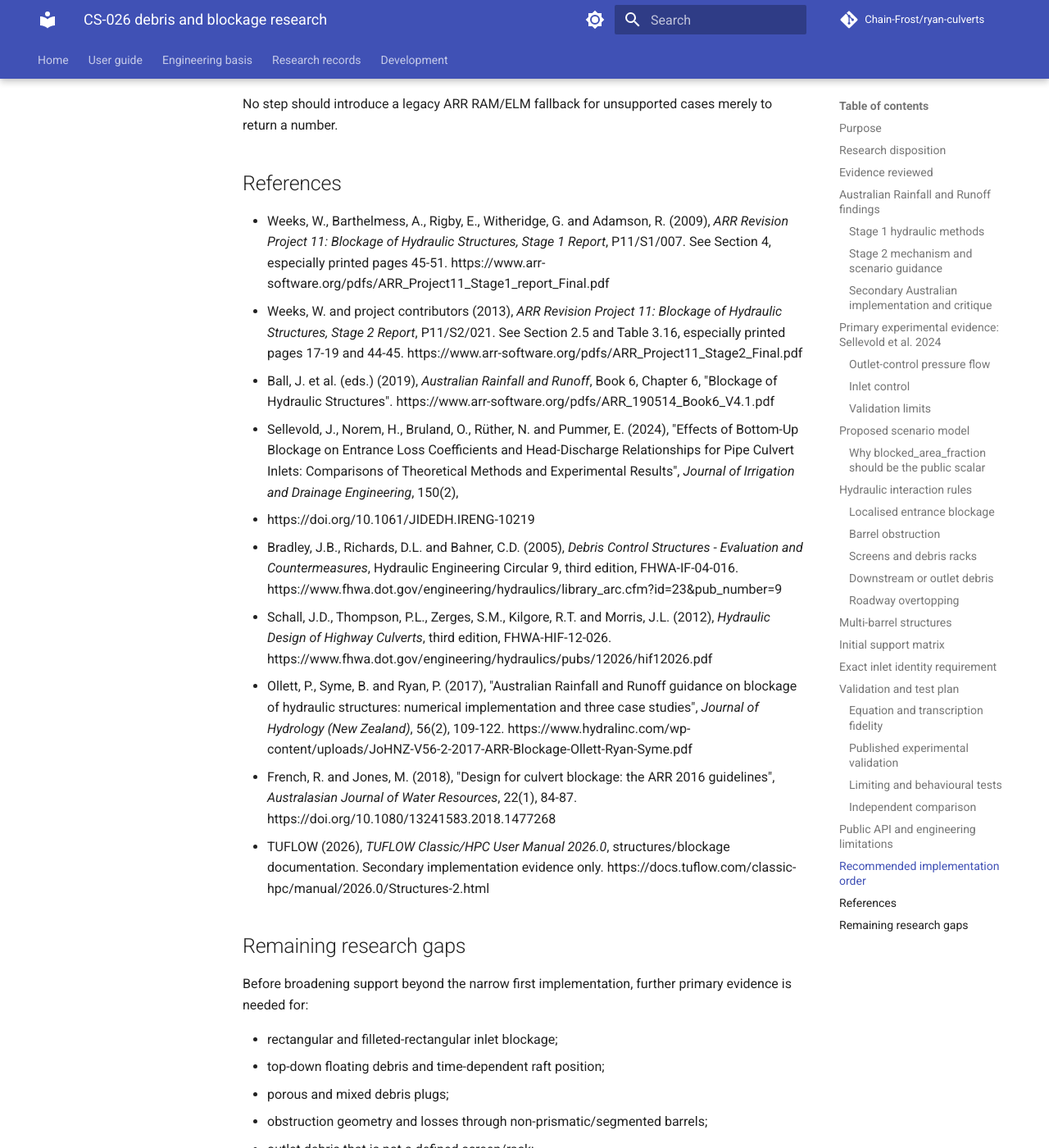
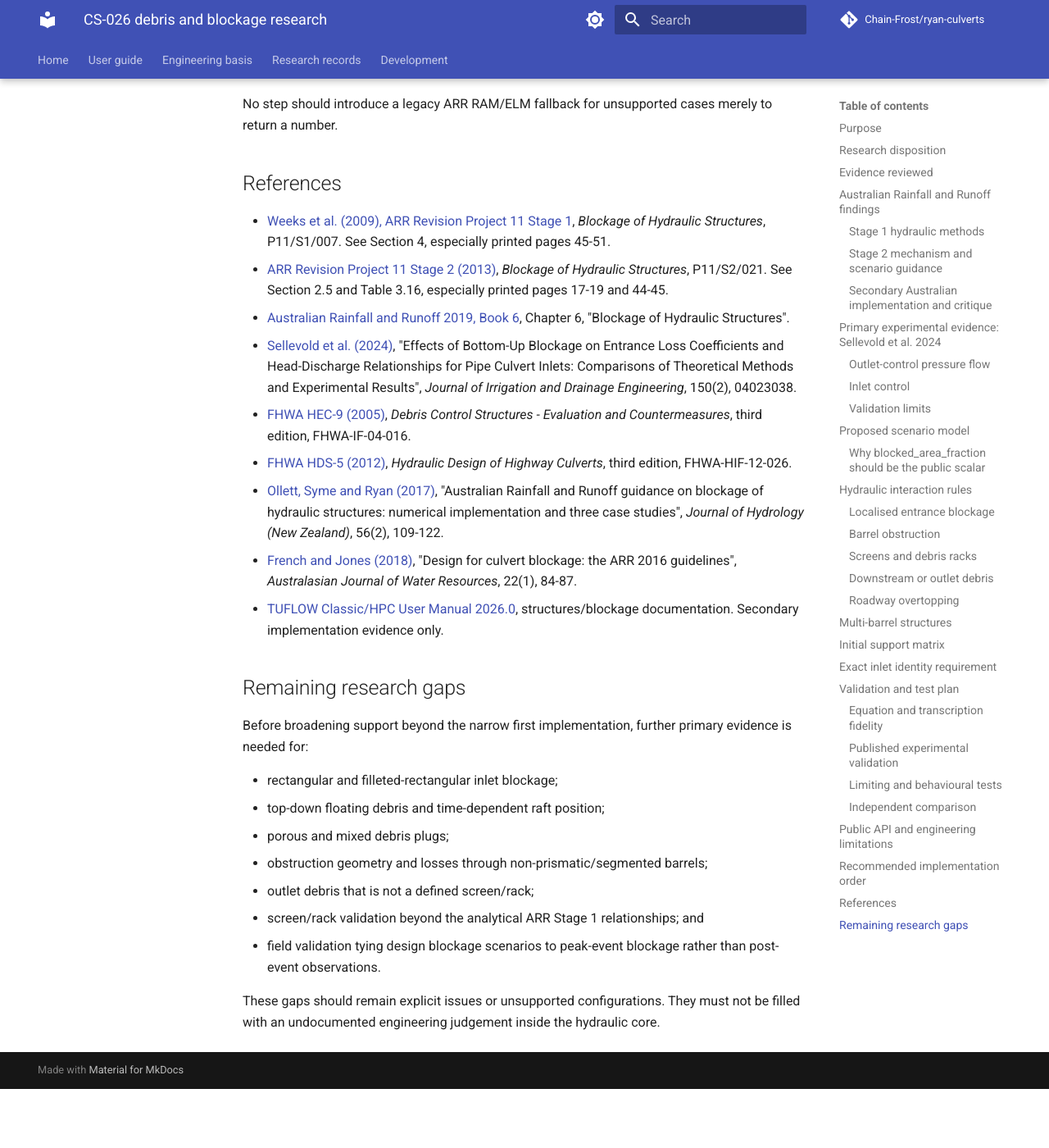
Before and after one commit to Chain-Frost/ryan-culverts, an MkDocs documentation site: the page built from docs/research/debris_blockage.md, in a window 1280 px wide and 1400 px high, scrolled down 14560 px. Shown: the whole window at 82% size. Built offline with MkDocs 1.6.1 and Material for MkDocs 9.7.7, drawn with Linux system fonts in a browser that asks for light colours; comment, search, counter and statistics services are not loaded; after the commit the page ends 15888 px from its top, so only the background shows below that.

Commit message:
docs: normalise CS-026 reference links

```diff
--- a/docs/research/debris_blockage.md
+++ b/docs/research/debris_blockage.md
@@ -525,39 +525,30 @@
 
 ## References
 
-- Weeks, W., Barthelmess, A., Rigby, E., Witheridge, G. and Adamson, R. (2009),
-  *ARR Revision Project 11: Blockage of Hydraulic Structures, Stage 1 Report*,
-  P11/S1/007. See Section 4, especially printed pages 45-51.
-  https://www.arr-software.org/pdfs/ARR_Project11_Stage1_report_Final.pdf
-- Weeks, W. and project contributors (2013), *ARR Revision Project 11: Blockage of
-  Hydraulic Structures, Stage 2 Report*, P11/S2/021. See Section 2.5 and Table 3.16,
+- [Weeks et al. (2009), ARR Revision Project 11 Stage 1][arr-p11-stage1],
+  *Blockage of Hydraulic Structures*, P11/S1/007. See Section 4, especially
+  printed pages 45-51.
+- [ARR Revision Project 11 Stage 2 (2013)][arr-p11-stage2],
+  *Blockage of Hydraulic Structures*, P11/S2/021. See Section 2.5 and Table 3.16,
   especially printed pages 17-19 and 44-45.
-  https://www.arr-software.org/pdfs/ARR_Project11_Stage2_Final.pdf
-- Ball, J. et al. (eds.) (2019), *Australian Rainfall and Runoff*, Book 6,
-  Chapter 6, "Blockage of Hydraulic Structures".
-  https://www.arr-software.org/pdfs/ARR_190514_Book6_V4.1.pdf
-- Sellevold, J., Norem, H., Bruland, O., Rüther, N. and Pummer, E. (2024),
-  "Effects of Bottom-Up Blockage on Entrance Loss Coefficients and Head-Discharge
-  Relationships for Pipe Culvert Inlets: Comparisons of Theoretical Methods and
-  Experimental Results", *Journal of Irrigation and Drainage Engineering*, 150(2),
-  04023038. https://doi.org/10.1061/JIDEDH.IRENG-10219
-- Bradley, J.B., Richards, D.L. and Bahner, C.D. (2005), *Debris Control Structures -
-  Evaluation and Countermeasures*, Hydraulic Engineering Circular 9, third edition,
-  FHWA-IF-04-016.
-  https://www.fhwa.dot.gov/engineering/hydraulics/library_arc.cfm?id=23&pub_number=9
-- Schall, J.D., Thompson, P.L., Zerges, S.M., Kilgore, R.T. and Morris, J.L. (2012),
-  *Hydraulic Design of Highway Culverts*, third edition, FHWA-HIF-12-026.
-  https://www.fhwa.dot.gov/engineering/hydraulics/pubs/12026/hif12026.pdf
-- Ollett, P., Syme, B. and Ryan, P. (2017), "Australian Rainfall and Runoff guidance on
-  blockage of hydraulic structures: numerical implementation and three case studies",
-  *Journal of Hydrology (New Zealand)*, 56(2), 109-122.
-  https://www.hydralinc.com/wp-content/uploads/JoHNZ-V56-2-2017-ARR-Blockage-Ollett-Ryan-Syme.pdf
-- French, R. and Jones, M. (2018), "Design for culvert blockage: the ARR 2016 guidelines",
-  *Australasian Journal of Water Resources*, 22(1), 84-87.
-  https://doi.org/10.1080/13241583.2018.1477268
-- TUFLOW (2026), *TUFLOW Classic/HPC User Manual 2026.0*, structures/blockage
+- [Australian Rainfall and Runoff 2019, Book 6][arr-book6], Chapter 6,
+  "Blockage of Hydraulic Structures".
+- [Sellevold et al. (2024)][sellevold-2024], "Effects of Bottom-Up Blockage on
+  Entrance Loss Coefficients and Head-Discharge Relationships for Pipe Culvert
+  Inlets: Comparisons of Theoretical Methods and Experimental Results",
+  *Journal of Irrigation and Drainage Engineering*, 150(2), 04023038.
+- [FHWA HEC-9 (2005)][hec9], *Debris Control Structures - Evaluation and
+  Countermeasures*, third edition, FHWA-IF-04-016.
+- [FHWA HDS-5 (2012)][hds5], *Hydraulic Design of Highway Culverts*, third
+  edition, FHWA-HIF-12-026.
+- [Ollett, Syme and Ryan (2017)][ollett-2017], "Australian Rainfall and Runoff
+  guidance on blockage of hydraulic structures: numerical implementation and three
+  case studies", *Journal of Hydrology (New Zealand)*, 56(2), 109-122.
+- [French and Jones (2018)][french-jones-2018], "Design for culvert blockage:
+  the ARR 2016 guidelines", *Australasian Journal of Water Resources*, 22(1),
+  84-87.
+- [TUFLOW Classic/HPC User Manual 2026.0][tuflow-2026], structures/blockage
   documentation. Secondary implementation evidence only.
-  https://docs.tuflow.com/classic-hpc/manual/2026.0/Structures-2.html
 
 ## Remaining research gaps
 
```
Also changed, not shown: other parts of docs/research/debris_blockage.md (+11 -0 lines).
